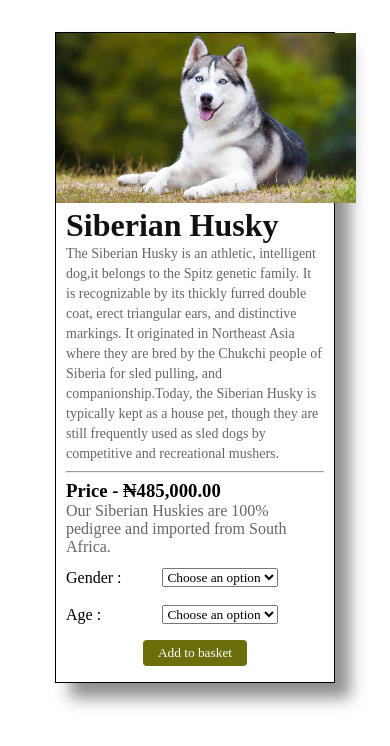
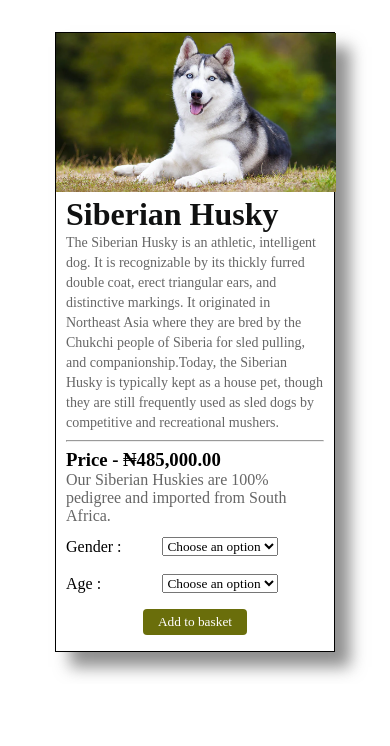
Before and after one commit to favy-codez/learnables-assignment-1, a plain HTML site: page index.html in a window 390 px wide. Drawn offline with nearby package versions, Linux system fonts and the light colour scheme.

Commit message:
commit message

```diff
--- a/index.css
+++ b/index.css
@@ -96,4 +96,7 @@ option{
     .container{
         max-width: 280px;
     }
+    img{
+        width: 280px;
+    }
 }
--- a/index.html
+++ b/index.html
@@ -17,7 +17,7 @@
             <img src="/images/husky.webp" alt="">
             <h2 id="heading">Siberian Husky</h2>
             <p id="dog-text">
-                The Siberian Husky is an athletic, intelligent dog,it belongs to the Spitz genetic family.
+                The Siberian Husky is an athletic, intelligent dog.
                 It is recognizable by its thickly furred double coat, erect triangular ears, and distinctive markings.
                 It originated in Northeast Asia where they are bred by the Chukchi people of Siberia for sled pulling, and
                 companionship.Today, the Siberian Husky is typically kept as a house pet, though they are still frequently
```
